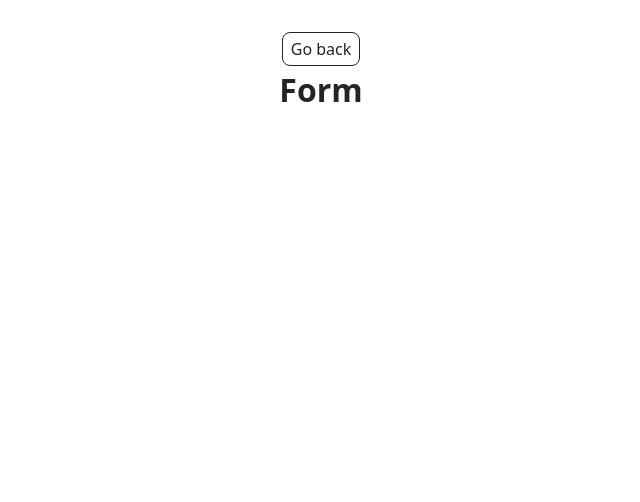
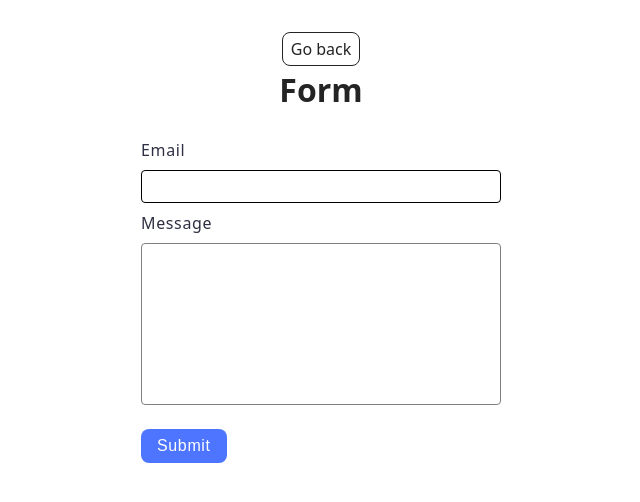
Before and after one commit to mosvvy/goit-js-hw-09, a website built with Vite: page src/2-form.html in a window 1280 px wide. Shown: the whole page, without its empty margins (319-959 px from the left). Built offline with nearby package versions, Linux system fonts and the light colour scheme.

Commit message:
add styles

```diff
--- a/src/2-form.html
+++ b/src/2-form.html
@@ -12,6 +12,18 @@
       <div class="container">
         <a class="back-link" href="./index.html">Go back</a>
         <h1 class="main-title">Form</h1>
+
+        <form class="feedback-form" autocomplete="off">
+          <label>
+            Email
+            <input type="email" name="email" autofocus />
+          </label>
+          <label>
+            Message
+            <textarea name="message" rows="8"></textarea>
+          </label>
+          <button type="submit">Submit</button>
+        </form>
       </div>
     </main>
 
--- /dev/null
+++ b/src/css/form.css
@@ -0,0 +1,72 @@
+* {
+  box-sizing: border-box;
+}
+
+.feedback-form {
+  width: 408px;
+  margin: 0 auto;
+  padding: 24px;
+
+  display: flex;
+  flex-direction: column;
+  align-items: start;
+}
+
+label,
+input,
+textarea,
+button {
+  display: block;
+}
+
+label {
+  font-size: 16px;
+  letter-spacing: 0.04em;
+  color: #2e2f42;
+  width: 360px;
+  margin-bottom: 8px;
+
+  display: flex;
+  flex-direction: column;
+  align-items: start;
+}
+
+input,
+textarea {
+  margin-top: 8px;
+  border: 1px #808080 solid;
+  border-radius: 4px;
+  width: 100%;
+  padding: 8px 16px;
+  outline: none;
+}
+
+input:hover,
+textarea:hover,
+input:focus,
+textarea:focus {
+  border-color: #000000;
+}
+
+textarea {
+  resize: none;
+  font-family: inherit;
+}
+
+button {
+  margin-top: 16px;
+  border: none;
+  border-radius: 8px;
+  padding: 8px 16px;
+  background: #4e75ff;
+
+  font-weight: 500;
+  font-size: 16px;
+  letter-spacing: 0.04em;
+  color: #ffffff;
+}
+
+button:hover,
+button:focus {
+  background: #6c8cff;
+}
--- a/src/css/styles.css
+++ b/src/css/styles.css
@@ -11,8 +11,10 @@
 @import url('./animations.css');
 
 /* Sections style */
-@import url('./header.css');
-@import url('./vite-promo.css');
-@import url('./badges.css');
+/* @import url('./header.css'); */
+/* @import url('./vite-promo.css'); */
+/* @import url('./badges.css'); */
 @import url('./back-link.css');
-@import url('./footer.css');
+/* @import url('./footer.css'); */
+
+@import url('./form.css');
```
